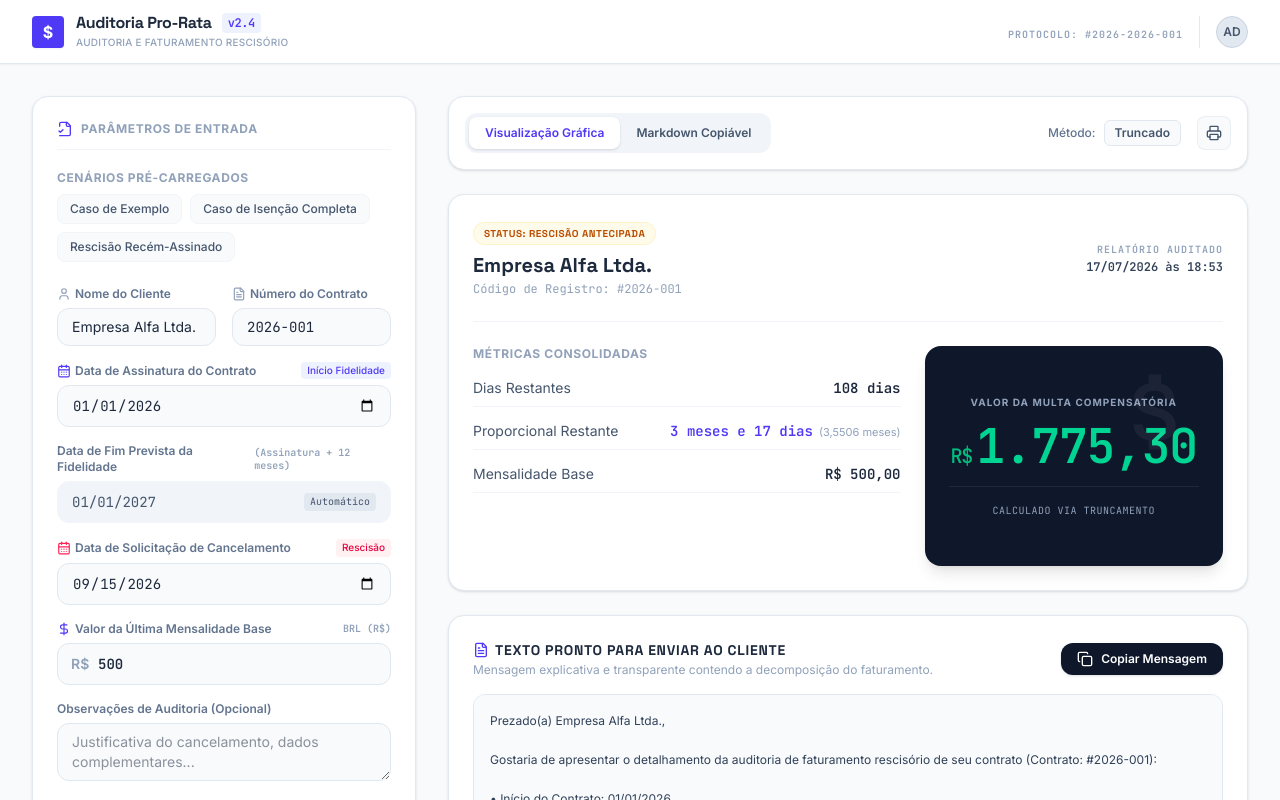
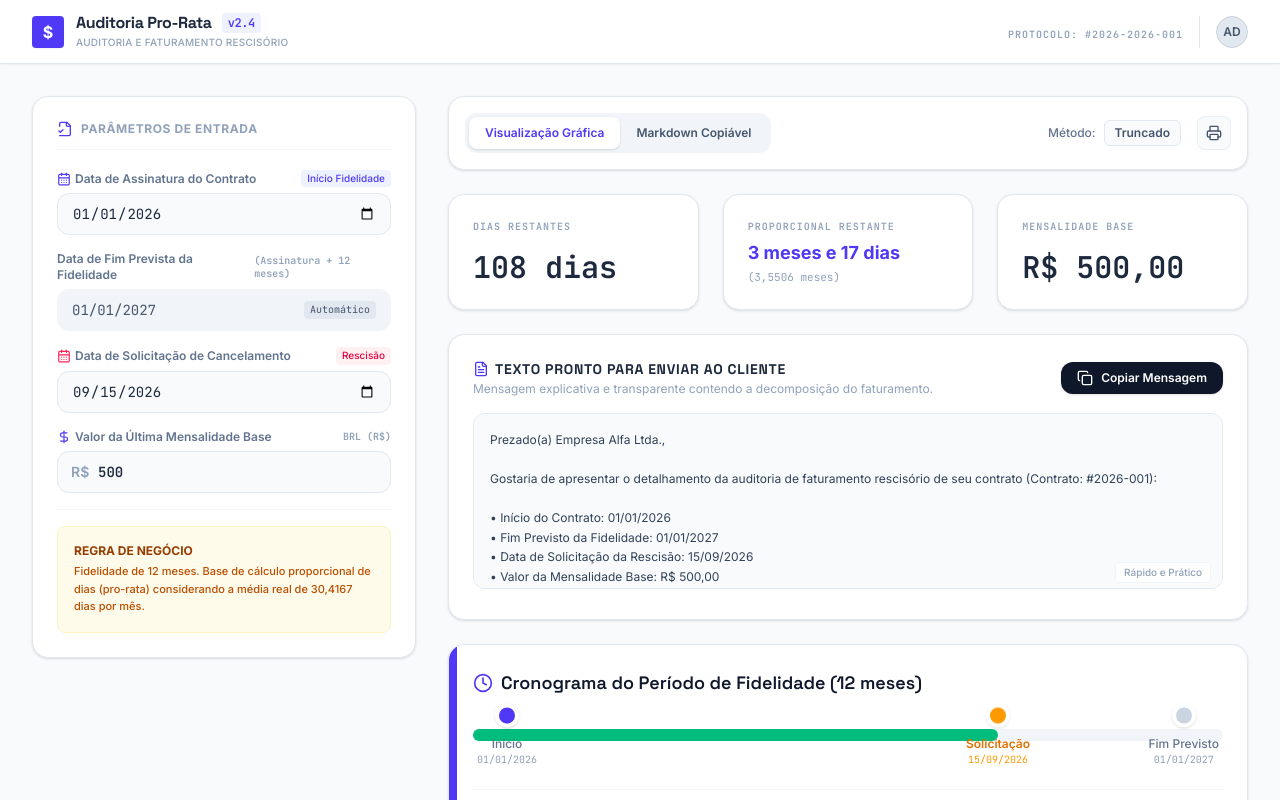
Before and after one commit to nascilio/Auditor-de-Multas-Contratuais, a React (Vite) app: page / in a window 1280 px wide. Shown: the top 800 px of the page. Built offline with nearby package versions, Linux system fonts and the light colour scheme.

Commit message:
refactor: remove scenario presets and client field
Clean up the input parameters section by removing the scenario presets and client name field to simplify the interface.

```diff
--- a/src/App.tsx
+++ b/src/App.tsx
@@ -237,56 +237,8 @@ export default function App() {
               Parâmetros de Entrada
             </h2>
 
-            {/* Quick Presets */}
-            <div className="mb-6">
-              <label className="text-xs font-bold text-slate-400 uppercase tracking-wider block mb-2">
-                Cenários Pré-carregados
-              </label>
-              <div className="flex flex-wrap gap-2">
-                {SCENARIOS.map((sc, i) => (
-                  <button
-                    key={i}
-                    onClick={() => loadScenario(sc)}
-                    className="text-xs px-3 py-1.5 bg-slate-50 hover:bg-indigo-50 hover:text-indigo-600 text-slate-600 rounded-lg border border-slate-100 hover:border-indigo-100 transition-all font-medium"
-                  >
-                    {sc.name.split(' (')[0]}
-                  </button>
-                ))}
-              </div>
-            </div>
-
             {/* Form Fields */}
             <div className="space-y-4">
-
-              {/* Optional Client and Number info */}
-              <div className="grid grid-cols-1 sm:grid-cols-2 gap-4">
-                <div>
-                  <label className="text-xs font-semibold text-slate-500 mb-1.5 flex items-center gap-1">
-                    <User className="w-3.5 h-3.5 text-slate-400" />
-                    Nome do Cliente
-                  </label>
-                  <input
-                    type="text"
-                    value={clientName}
-                    onChange={(e) => setClientName(e.target.value)}
-                    placeholder="Ex: Empresa Alfa"
-                    className="w-full text-sm px-3.5 py-2 rounded-xl bg-slate-50 border border-slate-200 focus:bg-white focus:border-indigo-600 focus:outline-hidden transition-all text-slate-800"
-                  />
-                </div>
-                <div>
-                  <label className="text-xs font-semibold text-slate-500 mb-1.5 flex items-center gap-1">
-                    <FileText className="w-3.5 h-3.5 text-slate-400" />
-                    Número do Contrato
-                  </label>
-                  <input
-                    type="text"
-                    value={contractNumber}
-                    onChange={(e) => setContractNumber(e.target.value)}
-                    placeholder="Ex: 2026-001"
-                    className="w-full text-sm px-3.5 py-2 rounded-xl bg-slate-50 border border-slate-200 focus:bg-white focus:border-indigo-600 focus:outline-hidden transition-all font-mono text-slate-800"
-                  />
-                </div>
-              </div>
 
               {/* Data de Assinatura */}
               <div>
@@ -360,20 +312,6 @@ export default function App() {
                 </div>
               </div>
 
-              {/* Observações da rescisão */}
-              <div>
-                <label className="text-xs font-semibold text-slate-500 mb-1.5 block">
-                  Observações de Auditoria (Opcional)
-                </label>
-                <textarea
-                  value={notes}
-                  onChange={(e) => setNotes(e.target.value)}
-                  placeholder="Justificativa do cancelamento, dados complementares..."
-                  rows={2}
-                  className="w-full text-sm px-3.5 py-2 rounded-xl bg-slate-50 border border-slate-200 focus:bg-white focus:border-indigo-600 focus:outline-hidden transition-all text-slate-800"
-                />
-              </div>
-
               {/* Warning/Validation Message */}
               {validationError && (
                 <div className="p-3.5 bg-amber-50 border border-amber-200 rounded-xl flex items-start gap-2.5 text-amber-800 text-xs font-medium">
@@ -381,18 +319,6 @@ export default function App() {
                   <span>{validationError}</span>
                 </div>
               )}
-
-              {/* Action Buttons */}
-              <div className="pt-2 flex gap-3">
-                <button
-                  onClick={handleSaveToHistory}
-                  disabled={!signatureDate || !requestDate || monthlyFee <= 0}
-                  className="flex-1 py-3 px-4 bg-indigo-600 hover:bg-indigo-700 disabled:bg-slate-200 disabled:text-slate-400 text-white rounded-xl shadow-md shadow-indigo-100 hover:shadow-lg hover:shadow-indigo-100 transition-all font-semibold text-sm flex items-center justify-center gap-2 cursor-pointer disabled:cursor-not-allowed"
-                >
-                  <Plus className="w-4 h-4" />
-                  Salvar Auditoria
-                </button>
-              </div>
 
               {/* Business Rule Banner inside Sidebar */}
               <div className="border-t border-slate-100 pt-4 mt-2">
@@ -406,21 +332,6 @@ export default function App() {
 
             </div>
           </section>
-
-          {/* History List Component */}
-          <AuditHistory
-            history={history}
-            onSelect={(item) => {
-              setSignatureDate(item.signatureDate);
-              setMonthlyFee(item.monthlyFee);
-              setRequestDate(item.requestDate);
-              setClientName(item.clientName || '');
-              setContractNumber(item.contractNumber || '');
-              setNotes(item.notes || '');
-            }}
-            onDelete={handleDeleteHistoryItem}
-            onClear={handleClearHistory}
-          />
         </div>
 
         {/* Right Side: Visual and Markdown Outputs (8 Cols) */}
@@ -484,103 +395,38 @@ export default function App() {
             {activeTab === 'visual' ? (
               <div className="space-y-6">
 
-                {/* Visual Overview card */}
-                <div id="print-section" className="bg-white rounded-2xl border border-slate-200 p-6 shadow-sm relative overflow-hidden print:border-0 print:shadow-none">
-
-                  {/* Document header */}
-                  <div className="flex flex-col sm:flex-row sm:items-center justify-between gap-4 pb-6 border-b border-slate-100">
-                    <div>
-                      <span className={`text-[10px] font-bold px-2.5 py-1 rounded-full uppercase tracking-wider font-display ${
-                        result.isExempt
-                          ? 'bg-emerald-50 text-emerald-700 border border-emerald-100'
-                          : 'bg-amber-50 text-amber-700 border border-amber-100'
-                      }`}>
-                        {result.isExempt ? 'Status: Fidelidade Cumprida (Isento)' : 'Status: Rescisão Antecipada'}
-                      </span>
-
-                      <h2 className="text-xl font-bold font-display text-slate-800 mt-2">
-                        {clientName || 'Cliente Consumidor Final'}
-                      </h2>
-                      {contractNumber && (
-                        <p className="text-xs text-slate-400 font-mono mt-0.5">
-                          Código de Registro: #{contractNumber}
-                        </p>
-                      )}
-                    </div>
-
-                    <div className="text-left sm:text-right">
-                      <span className="text-[10px] text-slate-400 uppercase tracking-widest font-bold font-mono block">Relatório Auditado</span>
-                      <span className="text-xs font-bold text-slate-700 font-mono mt-0.5 block">
-                        {new Date().toLocaleDateString('pt-BR')} às {new Date().toLocaleTimeString('pt-BR', {hour: '2-digit', minute:'2-digit'})}
-                      </span>
+                {/* 3 Metrics Row */}
+                <div className="grid grid-cols-1 md:grid-cols-3 gap-6">
+                  {/* Dias Restantes Card */}
+                  <div className="bg-white rounded-2xl border border-slate-200 p-6 shadow-sm flex flex-col justify-between">
+                    <span className="text-[10px] text-slate-400 uppercase tracking-widest font-bold font-mono block mb-2">Dias Restantes</span>
+                    <div className="text-3xl font-extrabold font-mono text-slate-800">
+                      {result.isExempt ? '0 dias' : `${result.daysRemaining} dias`}
                     </div>
                   </div>
 
-                  {/* Main Grid: Details + Big Result Card */}
-                  <div className="mt-6 grid grid-cols-1 md:grid-cols-12 gap-6">
-
-                    {/* Left Part: Memória de Cálculo (7 Cols) */}
-                    <div className="md:col-span-7 space-y-4 flex flex-col justify-between">
-                      <div>
-                        <h3 className="text-xs font-bold text-slate-400 uppercase tracking-wider mb-4">Métricas Consolidadas</h3>
-                        <div className="space-y-3.5">
-                          <div className="flex justify-between border-b border-slate-100 pb-2">
-                            <span className="text-sm text-slate-600">Dias Restantes</span>
-                            <span className="text-sm font-mono font-bold text-slate-800">{result.isExempt ? '0 dias' : `${result.daysRemaining} dias`}</span>
-                          </div>
-                          <div className="flex justify-between border-b border-slate-100 pb-2">
-                            <span className="text-sm text-slate-600">Proporcional Restante</span>
-                            <span className="text-sm font-mono font-bold text-indigo-600">
-                              {result.isExempt ? '0 meses e 0 dias' : `${result.monthsPart} ${result.monthsPart === 1 ? 'mês' : 'meses'} e ${result.daysPart} ${result.daysPart === 1 ? 'dia' : 'dias'}`}
-                              <span className="text-[11px] text-slate-400 font-normal ml-1.5 font-sans">
-                                ({result.isExempt ? '0,0000' : (useRounding ? result.monthsRemainingRounded.toFixed(4) : result.monthsRemainingTruncated.toFixed(4)).replace('.', ',')} meses)
-                              </span>
-                            </span>
-                          </div>
-                          <div className="flex justify-between border-b border-slate-100 pb-2">
-                            <span className="text-sm text-slate-600">Mensalidade Base</span>
-                            <span className="text-sm font-mono font-bold text-slate-800">{result.monthlyFeeFormatted}</span>
-                          </div>
-                        </div>
+                  {/* Proporcional Restante Card */}
+                  <div className="bg-white rounded-2xl border border-slate-200 p-6 shadow-sm flex flex-col justify-between">
+                    <span className="text-[10px] text-slate-400 uppercase tracking-widest font-bold font-mono block mb-2">Proporcional Restante</span>
+                    <div>
+                      <div className="text-lg font-bold text-indigo-600 leading-tight">
+                        {result.isExempt ? '0 meses e 0 dias' : `${result.monthsPart} ${result.monthsPart === 1 ? 'mês' : 'meses'} e ${result.daysPart} ${result.daysPart === 1 ? 'dia' : 'dias'}`}
                       </div>
-
-                      {/* Notes panel if active */}
-                      {notes && (
-                        <div className="p-3.5 bg-slate-50 border border-slate-100 rounded-xl text-xs text-slate-600 italic mt-4">
-                          <strong>Obs:</strong> {notes}
-                        </div>
+                      {!result.isExempt && (
+                        <span className="text-[11px] text-slate-400 font-mono mt-1 block">
+                          ({(useRounding ? result.monthsRemainingRounded : result.monthsRemainingTruncated).toFixed(4).replace('.', ',')} meses)
+                        </span>
                       )}
                     </div>
-
-                    {/* Right Part: Dark Slate-900 Card (5 Cols) */}
-                    <div className="md:col-span-5 bg-slate-900 text-white p-6 rounded-2xl flex flex-col justify-center items-center text-center relative overflow-hidden shadow-lg min-h-[220px]">
-                      {/* Abstract Background Icon */}
-                      <div className="absolute top-0 right-0 p-4 opacity-5 text-white pointer-events-none">
-                         <svg width="100" height="100" viewBox="0 0 24 24" fill="currentColor"><path d="M11.8 10.9c-2.27-.59-3-1.2-3-2.15 0-1.09 1.01-1.85 2.7-1.85 1.78 0 2.44.85 2.5 2.1h2.21c-.07-1.72-1.12-3.3-3.21-3.81V3h-3v2.16c-1.94.42-3.5 1.68-3.5 3.61 0 2.31 1.91 3.46 4.7 4.13 2.5.6 3 1.48 3 2.41 0 .69-.49 1.79-2.7 1.79-2.06 0-2.87-.92-2.98-2.1h-2.2c.12 2.19 1.76 3.42 3.68 3.83V21h3v-2.15c1.95-.37 3.5-1.5 3.5-3.55 0-2.84-2.43-3.81-4.7-4.4z"/></svg>
-                      </div>
-
-                      <span className="text-[10px] font-bold text-slate-400 uppercase tracking-widest mb-3 block">
-                        Valor da Multa Compensatória
-                      </span>
-
-                      {result.isExempt ? (
-                        <div className="text-4xl font-black tracking-tight text-emerald-400 font-display">
-                          ISENTO
-                        </div>
-                      ) : (
-                        <div className="text-4xl lg:text-5xl font-bold tracking-tight text-emerald-400 font-mono">
-                          <span className="text-lg lg:text-xl mr-1 font-medium text-emerald-500">R$</span>
-                          {formatCurrencyBR(useRounding ? result.fineValueRounded : result.fineValueTruncated).replace('R$', '').trim()}
-                        </div>
-                      )}
-
-                      <div className="mt-4 pt-4 border-t border-slate-800 w-full text-[10px] text-slate-400 uppercase tracking-wider font-mono">
-                        {result.isExempt ? 'Fidelidade integral cumprida' : `Calculado via ${useRounding ? 'Arredondamento' : 'Truncamento'}`}
-                      </div>
-                    </div>
-
                   </div>
 
+                  {/* Mensalidade Base Card */}
+                  <div className="bg-white rounded-2xl border border-slate-200 p-6 shadow-sm flex flex-col justify-between">
+                    <span className="text-[10px] text-slate-400 uppercase tracking-widest font-bold font-mono block mb-2">Mensalidade Base</span>
+                    <div className="text-3xl font-extrabold font-mono text-slate-800">
+                      {result.monthlyFeeFormatted}
+                    </div>
+                  </div>
                 </div>
 
                 {/* Client Shareable Message Card */}
```
